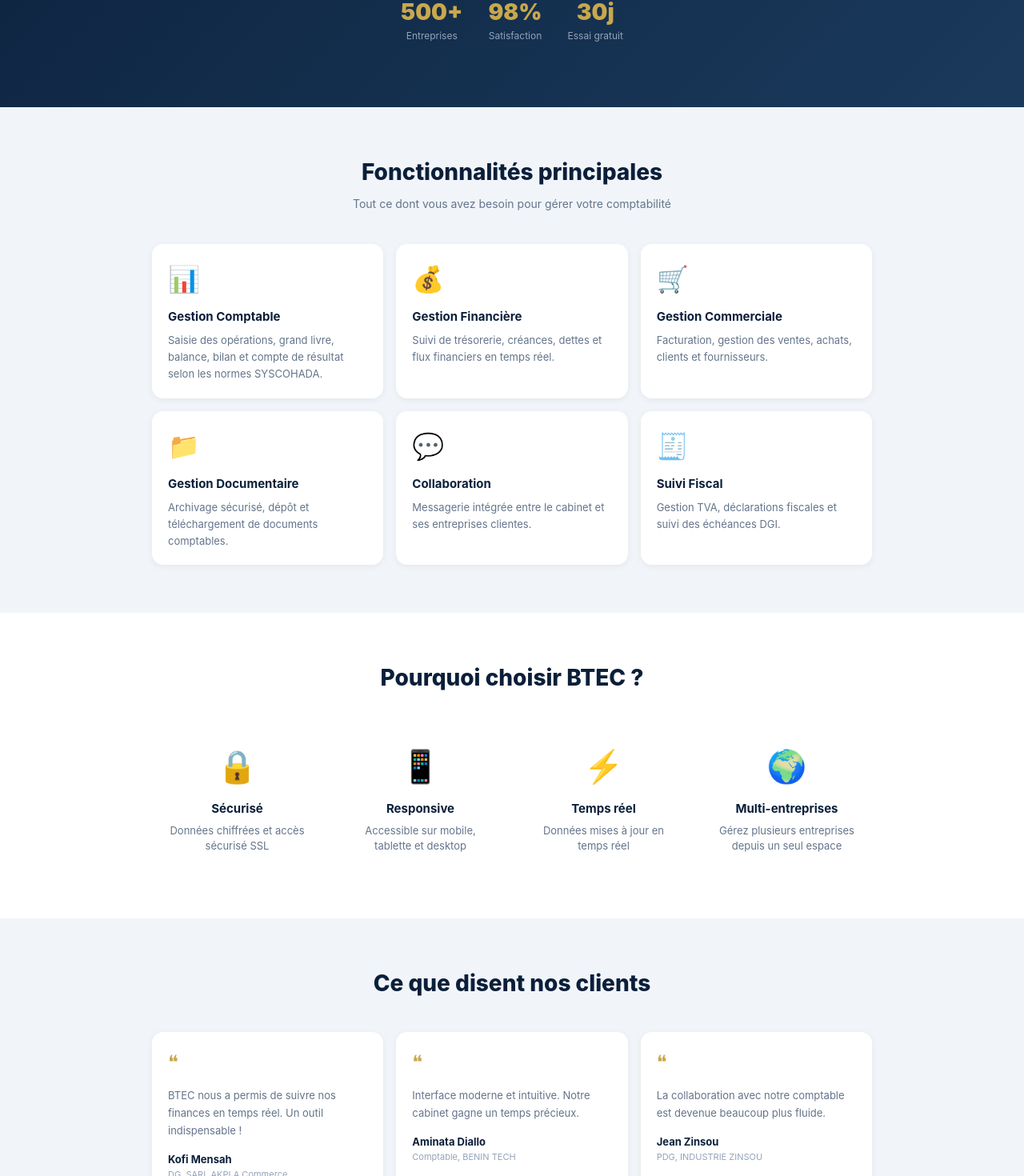
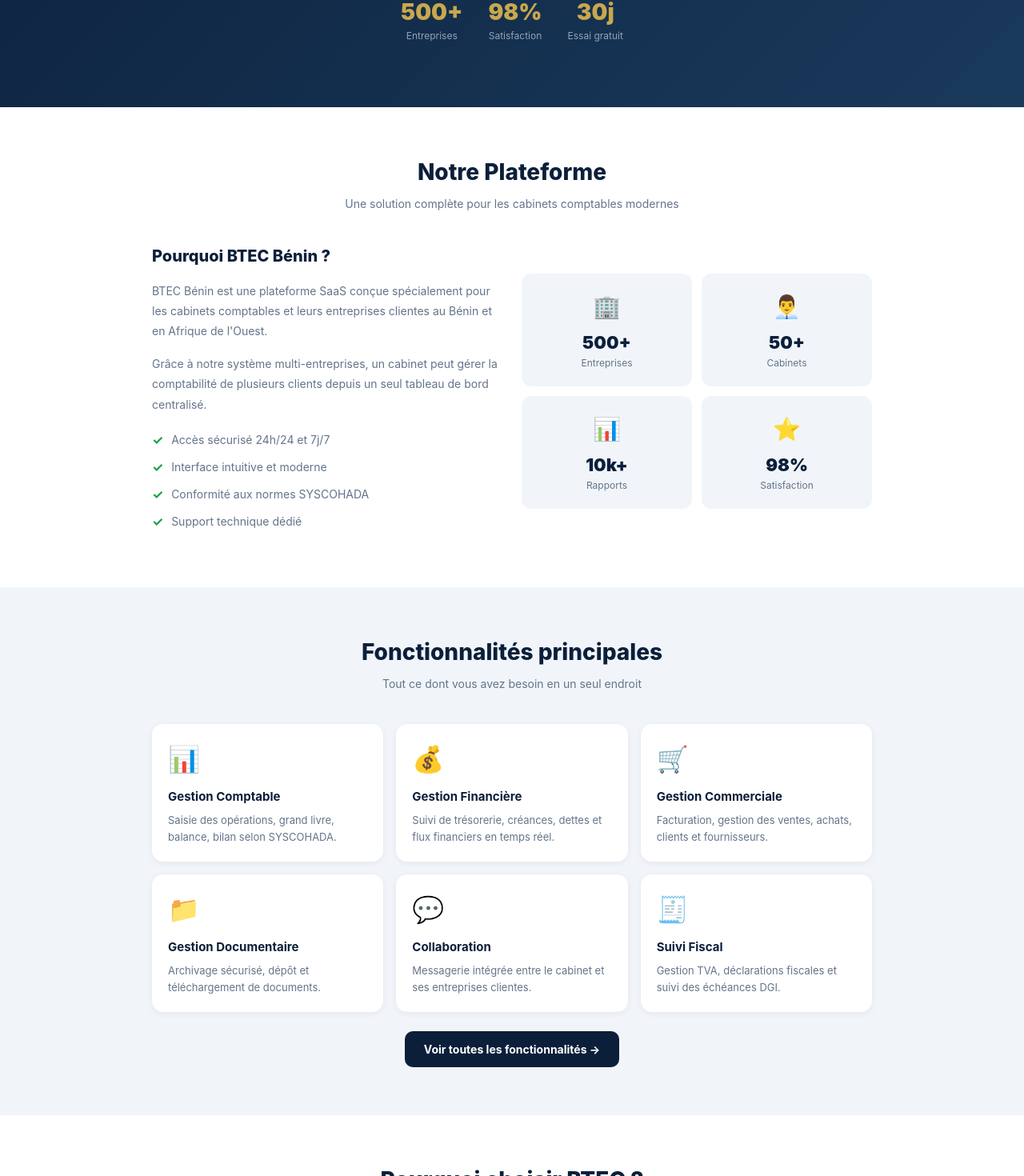
Before and after one commit to abd6267/btec-dashboard, a Next.js app: page /vitrine in a window 1280 px wide. Shown: the part 572-2042 px from the top of the page at 80% size. Built offline with nearby package versions, Linux system fonts and the light colour scheme.

Commit message:
Vitrine complète avec toutes les sections

```diff
--- a/app/vitrine/page.tsx
+++ b/app/vitrine/page.tsx
@@ -4,8 +4,7 @@
 
 const COLORS = {
   navy: "#0B1F3A", navyLight: "#1A3A5C",
-  gold: "#C9A84C", goldLight: "#E8C96A",
-  cream: "#F7F4EE", white: "#FFFFFF",
+  gold: "#C9A84C", cream: "#F7F4EE", white: "#FFFFFF",
   slate: "#64748B", slateLight: "#94A3B8",
   green: "#16A34A", greenLight: "#DCFCE7",
   blue: "#2563EB", blueLight: "#DBEAFE",
@@ -15,21 +14,23 @@
 export default function VitrinePage() {
   const router = useRouter();
   const [faqOpen, setFaqOpen] = useState<number | null>(null);
+  const [form, setForm] = useState({ nom: "", email: "", message: "" });
+  const [envoye, setEnvoye] = useState(false);
 
   const fonctionnalites = [
-    { icon: "📊", titre: "Gestion Comptable", desc: "Saisie des opérations, grand livre, balance, bilan et compte de résultat selon les normes SYSCOHADA." },
+    { icon: "📊", titre: "Gestion Comptable", desc: "Saisie des opérations, grand livre, balance, bilan selon SYSCOHADA." },
     { icon: "💰", titre: "Gestion Financière", desc: "Suivi de trésorerie, créances, dettes et flux financiers en temps réel." },
     { icon: "🛒", titre: "Gestion Commerciale", desc: "Facturation, gestion des ventes, achats, clients et fournisseurs." },
-    { icon: "📁", titre: "Gestion Documentaire", desc: "Archivage sécurisé, dépôt et téléchargement de documents comptables." },
+    { icon: "📁", titre: "Gestion Documentaire", desc: "Archivage sécurisé, dépôt et téléchargement de documents." },
     { icon: "💬", titre: "Collaboration", desc: "Messagerie intégrée entre le cabinet et ses entreprises clientes." },
     { icon: "🧾", titre: "Suivi Fiscal", desc: "Gestion TVA, déclarations fiscales et suivi des échéances DGI." },
   ];
 
   const avantages = [
-    { icon: "🔒", titre: "Sécurisé", desc: "Données chiffrées et accès sécurisé SSL" },
-    { icon: "📱", titre: "Responsive", desc: "Accessible sur mobile, tablette et desktop" },
-    { icon: "⚡", titre: "Temps réel", desc: "Données mises à jour en temps réel" },
-    { icon: "🌍", titre: "Multi-entreprises", desc: "Gérez plusieurs entreprises depuis un seul espace" },
+    { icon: "🔒", titre: "Sécurisé", desc: "Données chiffrées SSL" },
+    { icon: "📱", titre: "Responsive", desc: "Mobile, tablette, desktop" },
+    { icon: "⚡", titre: "Temps réel", desc: "Données en direct" },
+    { icon: "🌍", titre: "Multi-entreprises", desc: "Plusieurs entreprises" },
   ];
 
   const temoignages = [
@@ -39,16 +40,16 @@
   ];
 
   const tarifs = [
-    { nom: "Starter", prix: "15 000", desc: "Pour les petites entreprises", features: ["1 entreprise", "Comptabilité de base", "5 Go documents", "Support email"] },
-    { nom: "Business", prix: "35 000", desc: "Pour les PME", features: ["3 entreprises", "Toutes les fonctionnalités", "20 Go documents", "Messagerie incluse", "Support prioritaire"], recommande: true },
-    { nom: "Enterprise", prix: "75 000", desc: "Pour les grands cabinets", features: ["Illimité", "API disponible", "100 Go documents", "Manager dédié", "Formation incluse"] },
+    { nom: "Starter", prix: "15 000", desc: "Petites entreprises", features: ["1 entreprise", "Comptabilité de base", "5 Go documents", "Support email"], recommande: false },
+    { nom: "Business", prix: "35 000", desc: "PME et cabinets actifs", features: ["3 entreprises", "Toutes les fonctionnalités", "20 Go documents", "Messagerie incluse", "Support prioritaire"], recommande: true },
+    { nom: "Enterprise", prix: "75 000", desc: "Grands cabinets", features: ["Illimité", "API disponible", "100 Go documents", "Manager dédié", "Formation incluse"], recommande: false },
   ];
 
   const faqs = [
-    { q: "Comment accéder à la plateforme ?", r: "Après souscription, vous recevez vos identifiants par email pour accéder à votre espace sécurisé." },
-    { q: "Mes données sont-elles sécurisées ?", r: "Oui, toutes les données sont chiffrées avec SSL et hébergées sur des serveurs sécurisés." },
-    { q: "Puis-je gérer plusieurs entreprises ?", r: "Oui, selon votre abonnement vous pouvez gérer de 1 à un nombre illimité d'entreprises." },
-    { q: "Y a-t-il une période d'essai ?", r: "Oui, nous offrons 30 jours d'essai gratuit sans engagement." },
+    { q: "Comment accéder à la plateforme ?", r: "Après souscription, vous recevez vos identifiants par email." },
+    { q: "Mes données sont-elles sécurisées ?", r: "Oui, toutes les données sont chiffrées avec SSL." },
+    { q: "Puis-je gérer plusieurs entreprises ?", r: "Oui, selon votre abonnement de 1 à illimité." },
+    { q: "Y a-t-il une période d'essai ?", r: "Oui, 30 jours d'essai gratuit sans engagement." },
   ];
 
   return (
@@ -60,10 +61,11 @@
           <div style={{ width: 32, height: 32, background: COLORS.gold, borderRadius: 8, display: "flex", alignItems: "center", justifyContent: "center", fontWeight: 900, fontSize: 16, color: COLORS.navy }}>B</div>
           <span style={{ color: COLORS.white, fontWeight: 800, fontSize: 16 }}>BTEC Bénin</span>
         </div>
-        <div style={{ display: "flex", gap: 20, alignItems: "center" }}>
+        <div style={{ display: "flex", gap: 16, alignItems: "center", flexWrap: "wrap" }}>
           <span onClick={() => router.push("/fonctionnalites")} style={{ color: COLORS.slateLight, fontSize: 13, cursor: "pointer" }}>Fonctionnalités</span>
           <span onClick={() => router.push("/tarifs")} style={{ color: COLORS.slateLight, fontSize: 13, cursor: "pointer" }}>Tarifs</span>
           <span onClick={() => router.push("/contact")} style={{ color: COLORS.slateLight, fontSize: 13, cursor: "pointer" }}>Contact</span>
+          <span onClick={() => router.push("/apropos")} style={{ color: COLORS.slateLight, fontSize: 13, cursor: "pointer" }}>À Propos</span>
           <button onClick={() => router.push("/login")} style={{ background: COLORS.gold, color: COLORS.navy, border: "none", borderRadius: 8, padding: "8px 16px", fontWeight: 700, fontSize: 13, cursor: "pointer" }}>Connexion</button>
         </div>
       </nav>
@@ -99,11 +101,50 @@
         </div>
       </section>
 
+      {/* PRÉSENTATION DE LA PLATEFORME */}
+      <section style={{ padding: "60px 24px", background: COLORS.white }}>
+        <div style={{ maxWidth: 900, margin: "0 auto" }}>
+          <h2 style={{ textAlign: "center", fontSize: 28, fontWeight: 800, color: COLORS.navy, marginBottom: 8 }}>Notre Plateforme</h2>
+          <p style={{ textAlign: "center", color: COLORS.slate, marginBottom: 40, fontSize: 14 }}>Une solution complète pour les cabinets comptables modernes</p>
+          <div style={{ display: "grid", gridTemplateColumns: "repeat(auto-fit, minmax(280px, 1fr))", gap: 24, alignItems: "center" }}>
+            <div>
+              <h3 style={{ fontSize: 20, fontWeight: 800, color: COLORS.navy, marginBottom: 16 }}>Pourquoi BTEC Bénin ?</h3>
+              <p style={{ fontSize: 14, color: COLORS.slate, lineHeight: 1.8, marginBottom: 16 }}>
+                BTEC Bénin est une plateforme SaaS conçue spécialement pour les cabinets comptables et leurs entreprises clientes au Bénin et en Afrique de l'Ouest.
+              </p>
+              <p style={{ fontSize: 14, color: COLORS.slate, lineHeight: 1.8, marginBottom: 20 }}>
+                Grâce à notre système multi-entreprises, un cabinet peut gérer la comptabilité de plusieurs clients depuis un seul tableau de bord centralisé.
+              </p>
+              {["Accès sécurisé 24h/24 et 7j/7", "Interface intuitive et moderne", "Conformité aux normes SYSCOHADA", "Support technique dédié"].map((item, i) => (
+                <div key={i} style={{ display: "flex", alignItems: "center", gap: 10, marginBottom: 10 }}>
+                  <span style={{ color: COLORS.green, fontWeight: 700, fontSize: 16 }}>✓</span>
+                  <span style={{ fontSize: 14, color: COLORS.slate }}>{item}</span>
+                </div>
+              ))}
+            </div>
+            <div style={{ display: "grid", gridTemplateColumns: "1fr 1fr", gap: 12 }}>
+              {[
+                { icon: "🏢", val: "500+", label: "Entreprises" },
+                { icon: "👨‍💼", val: "50+", label: "Cabinets" },
+                { icon: "📊", val: "10k+", label: "Rapports" },
+                { icon: "⭐", val: "98%", label: "Satisfaction" },
+              ].map((s, i) => (
+                <div key={i} style={{ background: COLORS.gray, borderRadius: 12, padding: 20, textAlign: "center" }}>
+                  <div style={{ fontSize: 28, marginBottom: 8 }}>{s.icon}</div>
+                  <div style={{ fontSize: 22, fontWeight: 900, color: COLORS.navy }}>{s.val}</div>
+                  <div style={{ fontSize: 12, color: COLORS.slate }}>{s.label}</div>
+                </div>
+              ))}
+            </div>
+          </div>
+        </div>
+      </section>
+
       {/* FONCTIONNALITÉS */}
-      <section id="fonctionnalites" style={{ padding: "60px 24px", background: COLORS.gray }}>
+      <section style={{ padding: "60px 24px", background: COLORS.gray }}>
         <div style={{ maxWidth: 900, margin: "0 auto" }}>
           <h2 style={{ textAlign: "center", fontSize: 28, fontWeight: 800, color: COLORS.navy, marginBottom: 8 }}>Fonctionnalités principales</h2>
-          <p style={{ textAlign: "center", color: COLORS.slate, marginBottom: 40, fontSize: 14 }}>Tout ce dont vous avez besoin pour gérer votre comptabilité</p>
+          <p style={{ textAlign: "center", color: COLORS.slate, marginBottom: 40, fontSize: 14 }}>Tout ce dont vous avez besoin en un seul endroit</p>
           <div style={{ display: "grid", gridTemplateColumns: "repeat(auto-fit, minmax(260px, 1fr))", gap: 16 }}>
             {fonctionnalites.map((f, i) => (
               <div key={i} style={{ background: COLORS.white, borderRadius: 14, padding: 20, boxShadow: "0 2px 8px rgba(0,0,0,0.06)" }}>
@@ -112,6 +153,11 @@
                 <div style={{ fontSize: 13, color: COLORS.slate, lineHeight: 1.6 }}>{f.desc}</div>
               </div>
             ))}
+          </div>
+          <div style={{ textAlign: "center", marginTop: 24 }}>
+            <button onClick={() => router.push("/fonctionnalites")} style={{ background: COLORS.navy, color: COLORS.white, border: "none", borderRadius: 10, padding: "12px 24px", fontWeight: 700, fontSize: 14, cursor: "pointer" }}>
+              Voir toutes les fonctionnalités →
+            </button>
           </div>
         </div>
       </section>
@@ -122,7 +168,7 @@
           <h2 style={{ textAlign: "center", fontSize: 28, fontWeight: 800, color: COLORS.navy, marginBottom: 40 }}>Pourquoi choisir BTEC ?</h2>
           <div style={{ display: "grid", gridTemplateColumns: "repeat(auto-fit, minmax(200px, 1fr))", gap: 16 }}>
             {avantages.map((a, i) => (
-              <div key={i} style={{ textAlign: "center", padding: 20 }}>
+              <div key={i} style={{ textAlign: "center", padding: 20, background: COLORS.gray, borderRadius: 14 }}>
                 <div style={{ fontSize: 40, marginBottom: 12 }}>{a.icon}</div>
                 <div style={{ fontSize: 15, fontWeight: 700, color: COLORS.navy, marginBottom: 6 }}>{a.titre}</div>
                 <div style={{ fontSize: 13, color: COLORS.slate }}>{a.desc}</div>
@@ -150,18 +196,17 @@
       </section>
 
       {/* TARIFS */}
-      <section id="tarifs" style={{ padding: "60px 24px", background: COLORS.white }}>
+      <section style={{ padding: "60px 24px", background: COLORS.white }}>
         <div style={{ maxWidth: 900, margin: "0 auto" }}>
           <h2 style={{ textAlign: "center", fontSize: 28, fontWeight: 800, color: COLORS.navy, marginBottom: 8 }}>Nos tarifs</h2>
           <p style={{ textAlign: "center", color: COLORS.slate, marginBottom: 40, fontSize: 14 }}>30 jours d'essai gratuit · Sans engagement</p>
           <div style={{ display: "grid", gridTemplateColumns: "repeat(auto-fit, minmax(240px, 1fr))", gap: 16 }}>
             {tarifs.map((t, i) => (
               <div key={i} style={{ background: t.recommande ? COLORS.navy : COLORS.white, borderRadius: 16, padding: 24, boxShadow: t.recommande ? "0 8px 24px rgba(11,31,58,0.3)" : "0 2px 8px rgba(0,0,0,0.06)", border: t.recommande ? "none" : "1px solid #E2E8F0", position: "relative" }}>
-                {t.recommande && <div style={{ position: "absolute", top: -10, left: "50%", transform: "translateX(-50%)", background: COLORS.gold, color: COLORS.navy, fontSize: 11, fontWeight: 800, padding: "4px 12px", borderRadius: 20 }}>⭐ RECOMMANDÉ</div>}
+                {t.recommande && <div style={{ position: "absolute", top: -10, left: "50%", transform: "translateX(-50%)", background: COLORS.gold, color: COLORS.navy, fontSize: 11, fontWeight: 800, padding: "4px 12px", borderRadius: 20, whiteSpace: "nowrap" }}>⭐ RECOMMANDÉ</div>}
                 <div style={{ fontSize: 16, fontWeight: 800, color: t.recommande ? COLORS.white : COLORS.navy, marginBottom: 4 }}>{t.nom}</div>
                 <div style={{ fontSize: 12, color: t.recommande ? COLORS.slateLight : COLORS.slate, marginBottom: 16 }}>{t.desc}</div>
-                <div style={{ fontSize: 28, fontWeight: 900, color: t.recommande ? COLORS.gold : COLORS.navy, marginBottom: 4 }}>{t.prix} <span style={{ fontSize: 13, fontWeight: 400 }}>FCFA/mois</span></div>
-                <div style={{ margin: "16px 0", borderTop: `1px solid ${t.recommande ? "rgba(255,255,255,0.1)" : "#F1F5F9"}` }} />
+                <div style={{ fontSize: 28, fontWeight: 900, color: t.recommande ? COLORS.gold : COLORS.navy, marginBottom: 16 }}>{t.prix} <span style={{ fontSize: 13, fontWeight: 400 }}>FCFA/mois</span></div>
                 {t.features.map((f, j) => (
                   <div key={j} style={{ display: "flex", alignItems: "center", gap: 8, marginBottom: 8, fontSize: 13, color: t.recommande ? COLORS.slateLight : COLORS.slate }}>
                     <span style={{ color: COLORS.green }}>✓</span> {f}
@@ -186,32 +231,51 @@
                 <span style={{ fontSize: 14, fontWeight: 600, color: COLORS.navy }}>{f.q}</span>
                 <span style={{ color: COLORS.gold, fontSize: 18 }}>{faqOpen === i ? "−" : "+"}</span>
               </div>
-              {faqOpen === i && (
-                <div style={{ padding: "0 20px 16px", fontSize: 13, color: COLORS.slate, lineHeight: 1.7 }}>{f.r}</div>
-              )}
+              {faqOpen === i && <div style={{ padding: "0 20px 16px", fontSize: 13, color: COLORS.slate, lineHeight: 1.7 }}>{f.r}</div>}
             </div>
           ))}
         </div>
       </section>
 
-      {/* CONTACT */}
-      <section id="contact" style={{ padding: "60px 24px", background: COLORS.white }}>
+      {/* FORMULAIRE DE CONTACT */}
+      <section style={{ padding: "60px 24px", background: COLORS.white }}>
         <div style={{ maxWidth: 700, margin: "0 auto" }}>
           <h2 style={{ textAlign: "center", fontSize: 28, fontWeight: 800, color: COLORS.navy, marginBottom: 8 }}>Contactez-nous</h2>
           <p style={{ textAlign: "center", color: COLORS.slate, marginBottom: 40, fontSize: 14 }}>Notre équipe vous répond dans les 24h</p>
-          <div style={{ display: "grid", gridTemplateColumns: "repeat(auto-fit, minmax(200px, 1fr))", gap: 16, marginBottom: 32 }}>
+          <div style={{ display: "grid", gridTemplateColumns: "repeat(auto-fit, minmax(180px, 1fr))", gap: 16, marginBottom: 32 }}>
             {[
               { icon: "📧", label: "Email", val: "contact@btecbenin.com" },
               { icon: "📞", label: "WhatsApp", val: "+229 01 48 55 26 07" },
-              { icon: "📍", label: "Adresse", val: "Mènontin, Cotonou, Bénin" },
+              { icon: "📍", label: "Adresse", val: "Mènontin, Cotonou" },
             ].map((c, i) => (
-              <div key={i} style={{ textAlign: "center", background: COLORS.gray, borderRadius: 12, padding: 20 }}>
-                <div style={{ fontSize: 28, marginBottom: 8 }}>{c.icon}</div>
-                <div style={{ fontSize: 12, color: COLORS.slate, marginBottom: 4 }}>{c.label}</div>
-                <div style={{ fontSize: 13, fontWeight: 600, color: COLORS.navy }}>{c.val}</div>
+              <div key={i} style={{ textAlign: "center", background: COLORS.gray, borderRadius: 12, padding: 16 }}>
+                <div style={{ fontSize: 24, marginBottom: 6 }}>{c.icon}</div>
+                <div style={{ fontSize: 11, color: COLORS.slate, marginBottom: 4 }}>{c.label}</div>
+                <div style={{ fontSize: 12, fontWeight: 600, color: COLORS.navy }}>{c.val}</div>
               </div>
             ))}
           </div>
+          {envoye ? (
+            <div style={{ textAlign: "center", padding: "40px 0", background: COLORS.gray, borderRadius: 14 }}>
+              <div style={{ fontSize: 48, marginBottom: 12 }}>✅</div>
+              <div style={{ fontSize: 18, fontWeight: 700, color: COLORS.navy }}>Message envoyé !</div>
+              <div style={{ fontSize: 13, color: COLORS.slate, marginTop: 8 }}>Nous vous répondrons dans les 24 heures.</div>
+            </div>
+          ) : (
+            <div style={{ background: COLORS.gray, borderRadius: 14, padding: 24 }}>
+              <div style={{ display: "flex", flexDirection: "column", gap: 12 }}>
+                <input value={form.nom} onChange={e => setForm({ ...form, nom: e.target.value })} placeholder="Votre nom" style={{ padding: "12px 14px", borderRadius: 10, border: "1.5px solid #E2E8F0", fontSize: 13, outline: "none" }} />
+                <input value={form.email} onChange={e => setForm({ ...form, email: e.target.value })} placeholder="Votre email" style={{ padding: "12px 14px", borderRadius: 10, border: "1.5px solid #E2E8F0", fontSize: 13, outline: "none" }} />
+                <textarea value={form.message} onChange={e => setForm({ ...form, message: e.target.value })} placeholder="Votre message..." rows={4} style={{ padding: "12px 14px", borderRadius: 10, border: "1.5px solid #E2E8F0", fontSize: 13, outline: "none", resize: "none" }} />
+                <button onClick={() => { if (form.nom && form.email && form.message) setEnvoye(true); }} style={{ background: COLORS.navy, color: COLORS.white, border: "none", borderRadius: 10, padding: "13px", fontWeight: 700, fontSize: 14, cursor: "pointer" }}>
+                  Envoyer le message
+                </button>
+                <a href="https://wa.me/22901485526" style={{ display: "block", textAlign: "center", background: "#25D366", color: COLORS.white, borderRadius: 10, padding: "13px", fontWeight: 700, fontSize: 14, textDecoration: "none" }}>
+                  💬 Contacter via WhatsApp
+                </a>
+              </div>
+            </div>
+          )}
         </div>
       </section>
 
@@ -223,13 +287,14 @@
               <div style={{ width: 32, height: 32, background: COLORS.gold, borderRadius: 8, display: "flex", alignItems: "center", justifyContent: "center", fontWeight: 900, fontSize: 16, color: COLORS.navy }}>B</div>
               <span style={{ color: COLORS.white, fontWeight: 800, fontSize: 16 }}>BTEC Bénin</span>
             </div>
-            <p style={{ fontSize: 12, color: COLORS.slateLight, maxWidth: 220, lineHeight: 1.7 }}>Plateforme SaaS de gestion comptable et financière pour les cabinets et entreprises du Bénin.</p>
+            <p style={{ fontSize: 12, color: COLORS.slateLight, maxWidth: 220, lineHeight: 1.7 }}>Plateforme SaaS de gestion comptable et financière pour les cabinets du Bénin.</p>
           </div>
           <div>
             <div style={{ color: COLORS.white, fontWeight: 700, fontSize: 13, marginBottom: 12 }}>Liens rapides</div>
             <div onClick={() => router.push("/fonctionnalites")} style={{ color: COLORS.slateLight, fontSize: 12, marginBottom: 8, cursor: "pointer" }}>Fonctionnalités</div>
             <div onClick={() => router.push("/tarifs")} style={{ color: COLORS.slateLight, fontSize: 12, marginBottom: 8, cursor: "pointer" }}>Tarifs</div>
             <div onClick={() => router.push("/contact")} style={{ color: COLORS.slateLight, fontSize: 12, marginBottom: 8, cursor: "pointer" }}>Contact</div>
+            <div onClick={() => router.push("/apropos")} style={{ color: COLORS.slateLight, fontSize: 12, marginBottom: 8, cursor: "pointer" }}>À Propos</div>
             <div onClick={() => router.push("/login")} style={{ color: COLORS.slateLight, fontSize: 12, marginBottom: 8, cursor: "pointer" }}>Connexion</div>
           </div>
           <div>
```
